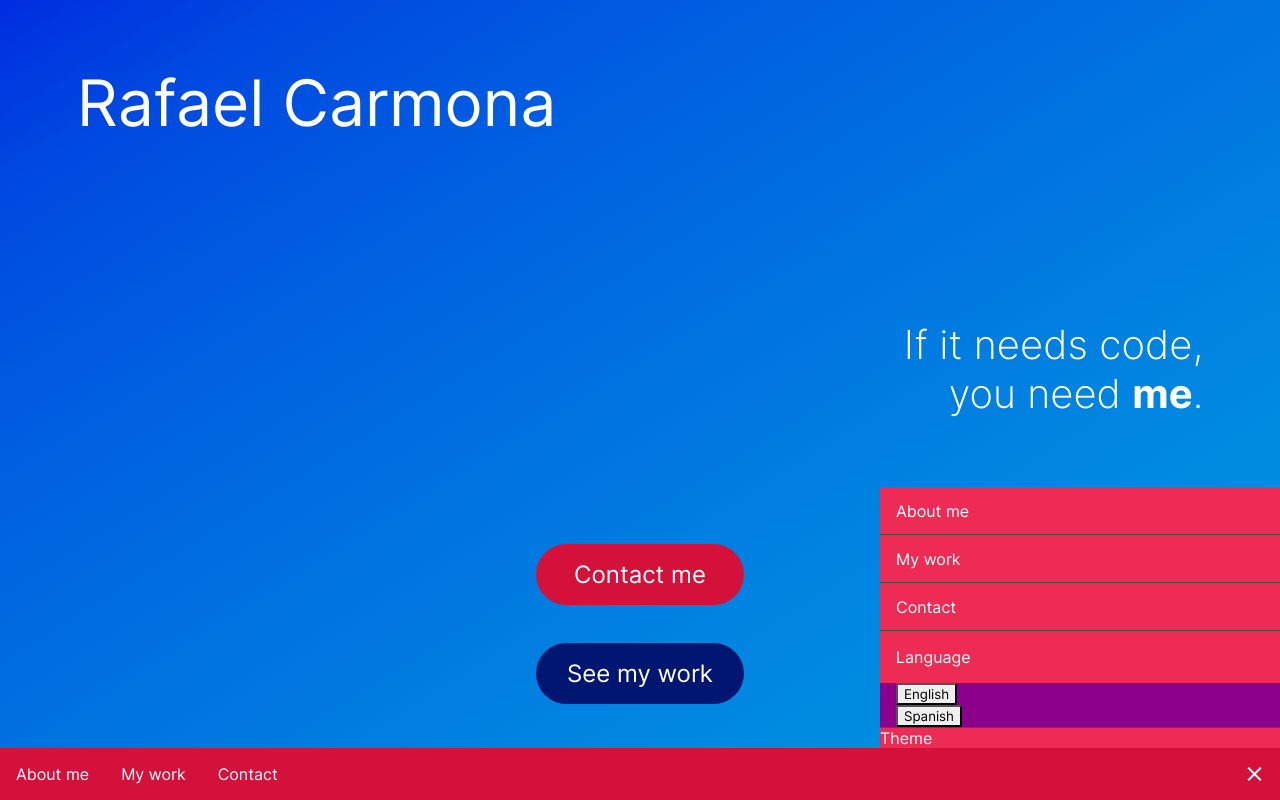
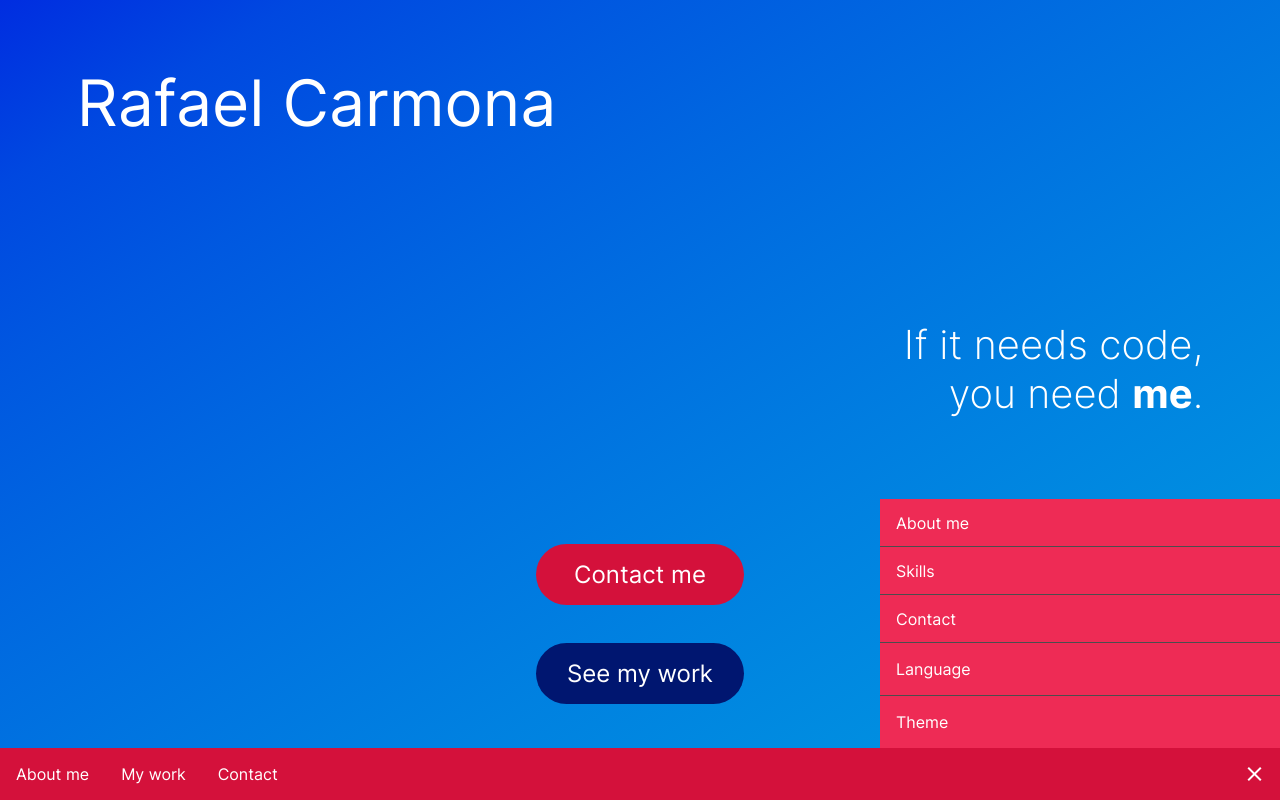
Before and after one commit to rccastruita/rccastruita.github.io, a React (Create React App) app: page / in a window 1280 px wide. Both pictures are taken after a click on the button "menu". Shown: the top 800 px of the page. Built offline with nearby package versions, Linux system fonts and the light colour scheme.

Commit message:
Added collapse for language menu

```diff
--- a/src/components/Collapse/Collapse.module.css
+++ b/src/components/Collapse/Collapse.module.css
@@ -1,6 +1,8 @@
 .collapse-title {
+  all: unset;
   padding: var(--sz-menu-padding);
-  cursor: pointer;
+
+  width: 100%;
 }
 
 /* TODO: add style */
@@ -9,5 +11,10 @@
 }
 
 .collapse-content {
+  transition-duration: 500ms;
+  background-color: var(--clr-secondary-600);
+}
 
+.collapse-content--hidden {
+  max-height: 0 !important;
 }
--- a/src/components/Collapse/index.tsx
+++ b/src/components/Collapse/index.tsx
@@ -1,6 +1,10 @@
-import { ReactNode } from "react";
+import { MouseEventHandler, ReactNode } from "react";
 
 import styles from "./Collapse.module.css";
+
+type CollapseProps = {
+  children: ReactNode
+};
 
 const Collapse = ( {children}: CollapseProps ) => {
   return (
@@ -10,21 +14,34 @@ const Collapse = ( {children}: CollapseProps ) => {
   );
 };
 
-type CollapseProps = {
-  children: ReactNode
-}
+type CollapseTitleProps = {
+  children: ReactNode;
+  onClick: MouseEventHandler;
+};
 
-export const CollapseTitle = ( {children}: CollapseProps ) => {
+export const CollapseTitle = ( {children, onClick}: CollapseTitleProps ) => {
   return (
-    <div className={styles['collapse-title']}>
+    <button className={styles['collapse-title']} onClick={onClick}>
       {children}
-    </div>
+    </button>
   )
 };
 
-export const CollapseContent = ( {children}: CollapseProps ) => {
+type CollapseContentProps = {
+  children: ReactNode;
+  maxHeight?: string;
+  hidden?: boolean;
+};
+
+export const CollapseContent = ( {children, maxHeight, hidden}: CollapseContentProps ) => {
+  const style = maxHeight ? {
+    maxHeight
+  } : {};
+
   return (
-    <div className={styles['collapse-content']}>
+    <div className={`${styles['collapse-content']} ${hidden && styles['collapse-content--hidden']}`}
+      style={style}
+    >
       {children}
     </div>
   )
--- a/src/components/Dropdown/Dropdown.module.css
+++ b/src/components/Dropdown/Dropdown.module.css
@@ -52,7 +52,6 @@
 
   /*padding: var(--sz-menu-padding);*/
 
-
   width: 100%;
 }
 
@@ -83,21 +82,23 @@
 }
 
 .dropdown-button {
-  all: unset;
-
   width: 100%;
   height: 100%;
 
   display: block;
+  margin: 0;
+}
 
-  background-color: darkmagenta;
+.dropdown-button button {
+  all: unset;
 
-  margin: 0;
-  padding-inline: 1rem;
+  padding: 1rem;
+  border: none;
+  width: 100%;
+  text-align: left;
 }
 
 .dropdown .dropdown-item--button {
-  /*padding: 0;*/
   cursor: pointer;
 }
 
--- /dev/null
+++ b/src/components/Main.module.css
@@ -0,0 +1,3 @@
+.main img {
+  max-width: 100%;
+}
--- a/src/components/Main.tsx
+++ b/src/components/Main.tsx
@@ -1,32 +1,48 @@
-import React, { useState } from 'react';
+import React, { useState, useEffect } from 'react';
 
 import useNavScrollEvents from '../hooks/useNavScrollEvents';
 
 import Hero from "./Hero";
 import Navbar from "./Navbar";
-import Section from "./Section";
+import Section, {SectionTitle, SectionContent} from "./Section";
+
+import AboutImage from '../img/novicio_1.jpg';
+import style from './Main.module.css';
 
 const Main = () => {
   const [hideNav, setHideNav] = useState(false);
   const [lastY, setLastY] = useState(0);
 
-  const [handleWheel, handleTouchStart, handleTouchMove] = useNavScrollEvents(
+  const [handleWheel, handleTouchStart, handleTouchMove, handleKeyDown] = useNavScrollEvents(
     lastY, setLastY, hideNav, setHideNav
   );
+
+  useEffect(() => {
+    document.addEventListener('keydown', handleKeyDown);
+
+    const cleanup = () => {
+      document.removeEventListener('keydown', handleKeyDown);
+    };
+
+    return cleanup;
+  }, []);
 
   return (
     <div
       onWheel={handleWheel}
       onTouchMove={handleTouchMove}
       onTouchStart={handleTouchStart}
+      /* TODO: detect scroll with keyboard */
     >
       <Hero />
       <Navbar hide={hideNav} />
-      <main>
-        <Section title="About">
+      <main className={style.main}>
+        <Section>
+          <SectionTitle>About me</SectionTitle>
+          <img src={AboutImage} />
           Lorem ipsum dolor sit amet consectetur adipisicing elit. Tempore quod dolor soluta dicta asperiores praesentium consectetur sit placeat sed necessitatibus recusandae in nulla optio animi at dolore, tempora quisquam quae.
         </Section>
-        <Section title="Contact">
+        <Section>
           Lorem, ipsum dolor sit amet consectetur adipisicing elit. Distinctio odio dolor non. Alias cumque ducimus pariatur blanditiis quisquam eaque sapiente facilis, inventore laboriosam corporis tenetur dolor nulla magnam quibusdam optio?
         </Section>
       </main>
--- a/src/components/Navbar/Navbar.module.css
+++ b/src/components/Navbar/Navbar.module.css
@@ -41,7 +41,7 @@
   overflow: hidden;
 }
 
-/* TODO: Remove hover and active behavior and make the items anchors */
+/* TODO: Fix hover and active behavior and make the items anchors */
 .navigation li:not(.navigation__span):not(.navigation__menu):active {
   background-color: white;
   color: var(--clr-nav-primary);
--- a/src/components/Navbar/index.tsx
+++ b/src/components/Navbar/index.tsx
@@ -18,6 +18,7 @@ type NavProps = {
 const Navbar = ({hide}: NavProps) => {
   const [dropdownStatus, setDropdownStatus] = useState(DropdownStatus.Hidden);
   const [currentLanguage, setLanguage] = useLanguage();
+  const [languageCollapsed, setLanguageCollapsed] = useState(true);
 
   useEffect(() => {
     // Hide the dropdown menu when showing the nav
@@ -41,9 +42,12 @@ const Navbar = ({hide}: NavProps) => {
 
   const changeLanguage = (key: LanguageKey) => {
     if( key !== currentLanguage ) {
-      console.log(`changing language to "${key}" ...`);
       setLanguage(key);
     }
+  };
+
+  const toggleLanguageCollapsed = () => {
+    setLanguageCollapsed(!languageCollapsed);
   };
 
   const menuActive = dropdownStatus !== DropdownStatus.Active
@@ -93,8 +97,8 @@ const Navbar = ({hide}: NavProps) => {
               <ML language="es">Sobre mí</ML>
             </DropdownAnchor>
             <DropdownAnchor>
-              <ML language="en">My work</ML>
-              <ML language="es">Mis trabajos</ML>
+              <ML language="en">Skills</ML>
+              <ML language="es">Skills</ML>
             </DropdownAnchor>
             <DropdownAnchor>
               <ML language="en">Contact</ML>
@@ -103,11 +107,11 @@ const Navbar = ({hide}: NavProps) => {
 
             <DropdownItem> {/* Language menu */}
               <Collapse>
-                <CollapseTitle>
+                <CollapseTitle onClick={toggleLanguageCollapsed}>
                   <ML language="en">Language</ML>
                   <ML language="es">Idioma</ML>
                 </CollapseTitle>
-                <CollapseContent>
+                <CollapseContent maxHeight="7rem" hidden={languageCollapsed}>
                   <DropdownButton onClick={() => changeLanguage('en')}>
                     <ML language="en">English</ML>
                     <ML language="es">Inglés</ML>
@@ -122,8 +126,13 @@ const Navbar = ({hide}: NavProps) => {
 
 
             <DropdownItem>
-              <ML language="en">Theme</ML>
-              <ML language="es">Tema</ML>
+              <Collapse>
+                <CollapseTitle onClick={() => console.log('theme')}>
+                  <ML language="en">Theme</ML>
+                  <ML language="es">Tema</ML>
+                </CollapseTitle>
+              </Collapse>
+
             </DropdownItem>
           </Dropdown>
         </li>
--- a/src/components/Section/index.tsx
+++ b/src/components/Section/index.tsx
@@ -4,16 +4,32 @@ import styles from './Section.module.css';
 
 type SectionProps = {
   children: ReactNode;
-  title: string;
+  /*title: string;*/
 }
 
-const Section = ({children, title}: SectionProps) => {
+const Section = ({children}: SectionProps) => {
   return (
     <section className={styles.section}>
-      <h1>{title}</h1>
       {children}
     </section>
   );
 };
 
+type ContentProps = {
+  children: ReactNode;
+}
+export const SectionTitle = ({children}: ContentProps) => {
+  return (
+    <h1>{children}</h1>
+  )
+};
+export const SectionContent = ({children}: ContentProps) => {
+  return (
+    <div>
+      {children}
+    </div>
+  )
+};
+
+
 export default Section;
--- a/src/hooks/useNavScrollEvents.ts
+++ b/src/hooks/useNavScrollEvents.ts
@@ -1,6 +1,11 @@
-import React, { TouchEventHandler, WheelEventHandler } from "react";
+import React, { KeyboardEventHandler, TouchEventHandler, WheelEventHandler } from "react";
 
-type NavEventsTuple = [WheelEventHandler, TouchEventHandler, TouchEventHandler];
+type NavEventsTuple = [
+  WheelEventHandler,
+  TouchEventHandler,
+  TouchEventHandler,
+  (e: KeyboardEvent) => void
+];
 
 const useNavScrollEvents = (
   lastY: number,
@@ -49,7 +54,15 @@ const useNavScrollEvents = (
     setLastY(e.changedTouches.item(0)?.screenY ?? 0);
   }
 
-  return [handleWheel, handleTouchStart, handleTouchMove];
+  const handleKeyDown = (e: KeyboardEvent) => {
+    if (['ArrowDown', 'PageDown', 'End'].includes(e.key)) {
+      setHideNav(true);
+    } else if (['ArrowUp', 'PageUp', 'Home'].includes(e.key)) {
+      setHideNav(false);
+    }
+  };
+
+  return [handleWheel, handleTouchStart, handleTouchMove, handleKeyDown];
 };
 
 export default useNavScrollEvents;
--- a/src/index.css
+++ b/src/index.css
@@ -10,6 +10,7 @@
   --clr-primary-900: hsl(228 100% 15%);
 
   /*--clr-secondary-400: hsl(347 82% 48%);*/
+  --clr-secondary-600: hsl(347 95% 65%);
   --clr-secondary-400: hsl(347 85% 45%);
   --clr-secondary-200: hsl(347 85% 55%);
 
@@ -17,6 +18,7 @@
   --clr-tertiary-clear-400: hsl(198 100% 44%);
 
   --clr-neutral-600: hsl(0 0% 30%);
+  --clr-neutral-600: #4d4d4d;
 
   /*--clr-nav-primary: hsl(0 0% 30%);*/
   --clr-accent-400: white;
@@ -37,14 +39,14 @@
 }
 
 * {
-  box-sizing: border-box;
+  box-sizing: border-box !important;
   margin: 0;
 
   font-family: var(--fnt-family-primary);
 }
 
-a:hover, button:hover {
-  cursor: pointer;
+a, button {
+  cursor: pointer !important;
 }
 
 h1, h2, h3, h4, h5, h6 {
```
Also changed, not shown: src/img/novicio_1.jpg (added).
